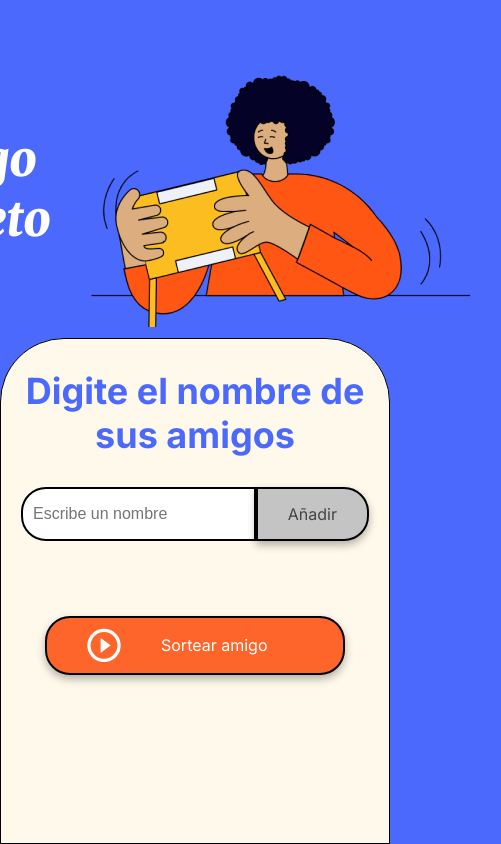
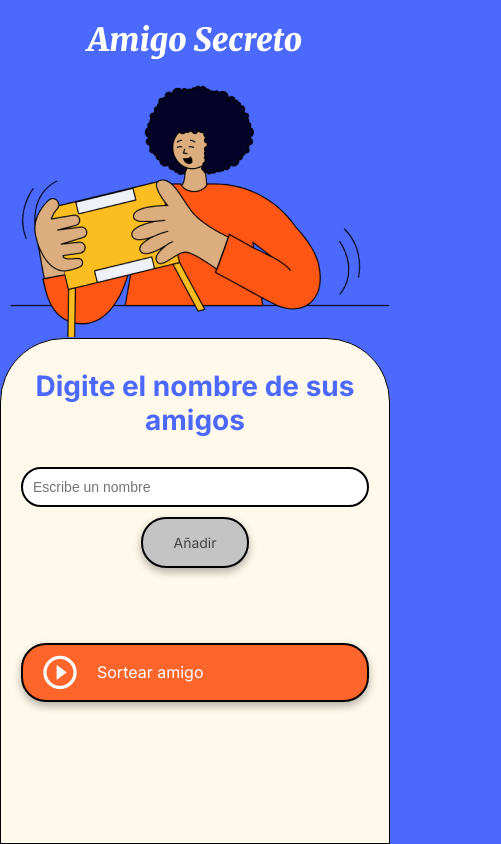
Before and after one commit to lgoenaga/amigo_secreto, a plain HTML site: page index.html in a window 390 px wide. Shown: the whole page, 501 px wide, since content can reach past the window. Drawn offline with Linux system fonts and the light colour scheme.

Commit message:
Ajuste responsive

```diff
--- a/style.css
+++ b/style.css
@@ -6,6 +6,8 @@
     --color-button-hover: #e55720;
     --color-text: #444444;
     --color-white: #FFFFFF;
+    --font-style1: "Merriweather", serif;
+    --font-style2: "Inter", sans-serif;
 }
 
 /* Estilos generales */
@@ -13,6 +15,10 @@
     margin: 0;
     padding: 0;
     box-sizing: border-box;
+}
+
+html {
+    font-size: 16px;
 }
 
 body {
@@ -36,7 +42,7 @@ body {
     display: flex;
     justify-content: center;
     align-items: center;
-    padding: 40px 0 0;
+    padding: 2.5rem 0 0;
 }
 
 /* Sección de entrada */
@@ -44,17 +50,17 @@ body {
     flex: 60%;
     background-color: var(--color-secondary);
     border: 1px solid #000;
-    border-radius: 64px 64px 0 0;
+    border-radius: 4rem 4rem 0 0;
     display: flex;
     flex-direction: column;
     align-items: center;
-    padding: 20px;
+    padding: 1.25rem;
     width: 100%;
 }
 
 /* Títulos */
 .main-title {
-    font-size: 48px;
+    font-size: 3rem;
     font-family: "Merriweather", serif;
     font-weight: 900;
     font-style: italic;
@@ -63,10 +69,10 @@ body {
 
 .section-title {
     font-family: "Inter", serif;
-    font-size: 36px;
+    font-size: 2.25rem;
     font-weight: 700;
     color: var(--color-primary);
-    margin: 10px 0;
+    margin: 0.625rem 0;
     text-align: center;
 }
 
@@ -75,50 +81,50 @@ body {
     display: flex;
     justify-content: center;
     width: 100%;
-    max-width: 600px;
-    margin-top: 20px;
+    max-width: 37.5rem;
+    margin-top: 1.25rem;
 }
 
 .input-name {
     width: 100%;
-    padding: 10px;
+    padding: 0.625rem;
     border: 2px solid #000;
-    border-radius: 25px 0 0 25px;
-    font-size: 16px;
+    border-radius: 1.5625rem 0 0 1.5625rem;
+    font-size: 1rem;
 }
 
 .button-container {
-    width: 300px;
+    width: 18.75rem;
     justify-content: center;
 }
 
 /* Estilos de entrada de texto */
 .input-title {
     flex: 1;
-    padding: 10px 15px;
-    font-size: 16px;
+    padding: 0.625rem 0.9375rem;
+    font-size: 1rem;
     border: 2px solid #333;
     border-right: none;
-    border-radius: 25px 0 0 25px;
+    border-radius: 1.5625rem 0 0 1.5625rem;
     font-family: "Merriweather", serif;
-    box-shadow: 0 4px 8px rgba(0, 0, 0, 0.3);
+    box-shadow: 0 0.25rem 0.5rem rgba(0, 0, 0, 0.3);
 }
 
 /* Estilos de botón */
 button {
-    padding: 15px 30px;
+    padding: 0.9375rem 1.875rem;
     font-family: "Inter", sans-serif;
-    font-size: 16px;
+    font-size: 1rem;
     border: 2px solid #000;
-    border-radius: 25px;
-    box-shadow: 0 4px 8px rgba(0, 0, 0, 0.3);
+    border-radius: 1.5625rem;
+    box-shadow: 0 0.25rem 0.5rem rgba(0, 0, 0, 0.3);
     cursor: pointer;
 }
 
 .button-add {
     background-color: var(--color-tertiary);
     color: var(--color-text);
-    border-radius: 0 25px 25px 0;
+    border-radius: 0 1.5625rem 1.5625rem 0;
 }
 
 .button-add:hover {
@@ -130,14 +136,14 @@ ul {
     list-style-type: none;
     color: var(--color-text);
     font-family: "Inter", sans-serif;
-    font-size: 18px;
-    margin: 20px 0;
+    font-size: 1.125rem;
+    margin: 1.25rem 0;
 }
 
 .result-list {
-    margin-top: 15px;
+    margin-top: 0.9375rem;
     color: #05DF05;
-    font-size: 22px;
+    font-size: 1.375rem;
     font-weight: bold;
     text-align: center;
 }
@@ -147,16 +153,84 @@ ul {
     display: flex;
     align-items: center;
     width: 100%;
-    padding: 10px 40px;
+    padding: 0.625rem 2.5rem;
     color: var(--color-white);
     background-color: var(--color-button);
-    font-size: 16px;
+    font-size: 1rem;
 }
 
 .button-draw img {
-    margin-right: 40px;
+    margin-right: 2.5rem;
 }
 
 .button-draw:hover {
     background-color: var(--color-button-hover);
 }
+
+/* Media Queries para hacer el diseño responsive */
+@media (max-width: 768px) {
+
+    .header-banner {
+        padding: 1.25rem 0 0;
+        display: flex;
+        flex-direction: column;
+        justify-content: center;
+        align-items: center;
+
+    }
+
+    .main-title {
+        font-size: 2.5rem;
+    }
+
+    .section-title {
+        font-size: 2rem;
+    }
+
+    .input-wrapper {
+        flex-direction: column;
+        align-items: center;
+    }
+
+    .input-name, .button-container {
+        width: 100%;
+        border-radius: 1.5625rem;
+    }
+
+    .button-add {
+        border-radius: 1.5625rem;
+        margin-top: 0.625rem;
+    }
+}
+
+@media (max-width: 480px) {
+
+    .header-banner {
+        padding: 1.25rem 0 0;
+        display: flex;
+        flex-direction: column;
+        justify-content: center;
+        align-items: center;
+
+    }
+
+    .main-title {
+        font-size: 2rem;
+    }
+
+    .section-title {
+        font-size: 1.75rem;
+    }
+
+    .input-title, .input-name, button {
+        font-size: 0.875rem;
+    }
+
+    .button-draw {
+        padding: 0.625rem 1.25rem;
+    }
+
+    .button-draw img {
+        margin-right: 1.25rem;
+    }
+}
```
